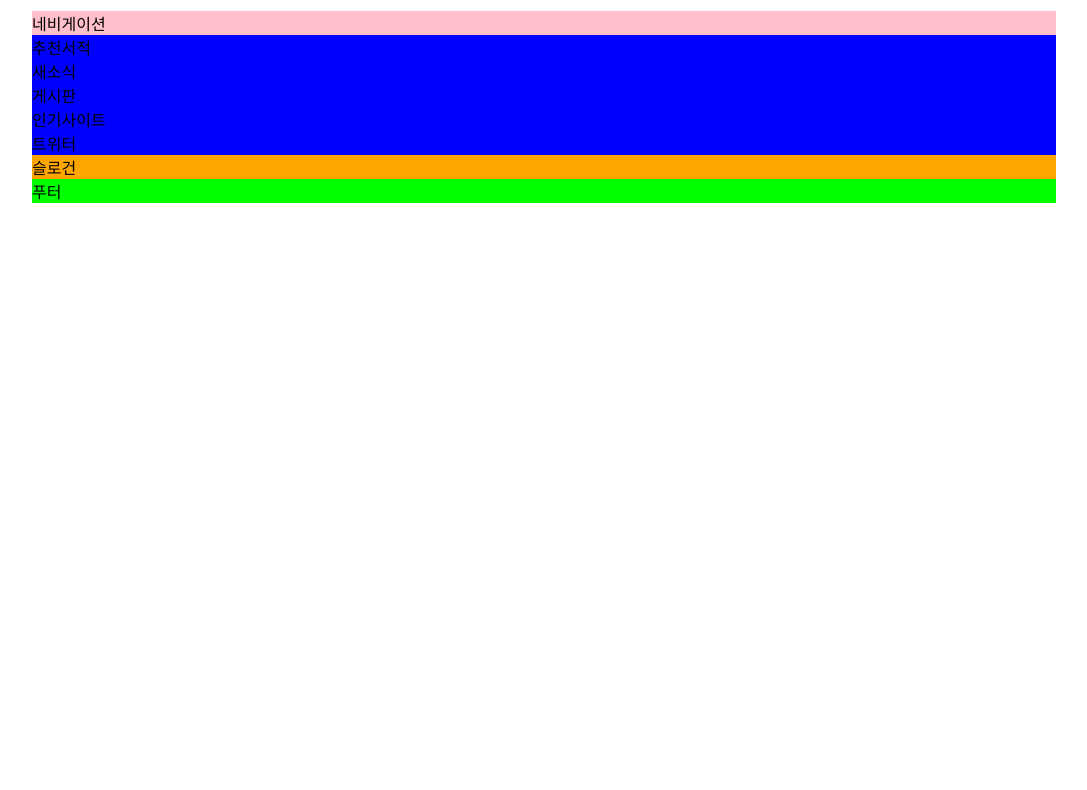
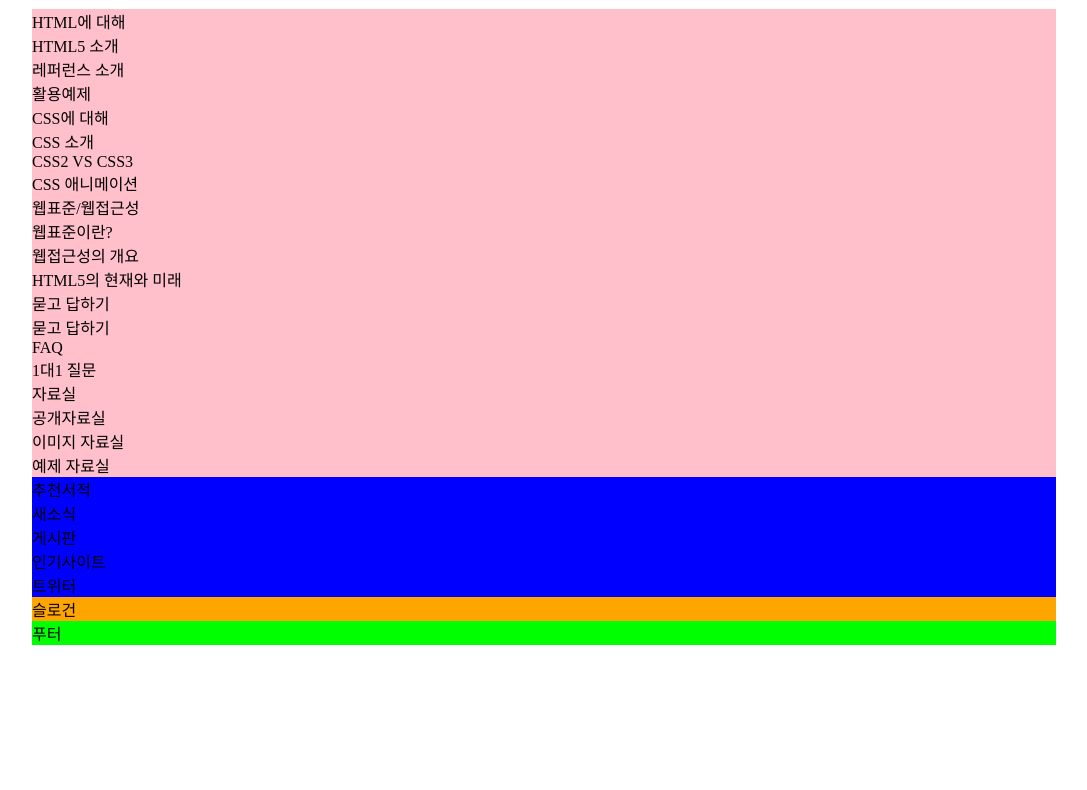
Before and after one commit to jyj0436/jyj0436.github.io, a plain HTML site: page index.html in a window 1280 px wide. Shown: the part 98-888 px from the top of the page, without its empty margins (96-1183 px from the left). Drawn offline with nearby package versions, Linux system fonts and the light colour scheme; a web font is replaced by a local one.

Commit message:
내비게이션 마크업 완성

```diff
--- a/index.html
+++ b/index.html
@@ -26,8 +26,8 @@
           <legend class="hidden">검색 폼</legend>
           <div class="search-wrap">
             <label class="hidden" for="search">검색어</label>
-            <input type="search " id="search" required placeholder="검색어를 입력하세요. ">
-            <button class="btn-search" type="submit ">검색</button>
+            <input type="search" id="search" required placeholder="검색어를 입력하세요.">
+            <button class="btn-search" type="submit">검색</button>
 
           </div>
 
@@ -40,7 +40,52 @@
       </form>
 
     </header>
-    <nav class="navigation ">네비게이션</nav>
+    <nav class="navigation">
+      <h2 class="hidden">
+        메인 메뉴
+      </h2>
+      <ul class="main-menu">
+        <li><span>HTML에 대해</span>
+          <ul class="sub-menu">
+            <li><a href="#">HTML5 소개</a></li>
+            <li><a href="#">레퍼런스 소개</a></li>
+            <li><a href="#">활용예제</a></li>
+          </ul>
+        </li>
+        <li><span>CSS에 대해</span>
+          <ul class="sub-menu">
+            <li><a href="#">CSS 소개</a></li>
+            <li><a href="#">CSS2 VS CSS3</a></li>
+            <li><a href="#">CSS 애니메이션</a></li>
+
+          </ul>
+        </li>
+        <li><span>웹표준/웹접근성</span>
+          <ul class="sub-menu">
+            <li><a href="#">웹표준이란?</a></li>
+            <li><a href="#">웹접근성의 개요</a></li>
+            <li><a href="#">HTML5의 현재와 미래</a></li>
+          </ul>
+        </li>
+
+        <li><span>묻고 답하기</span>
+          <ul class="sub-menu">
+            <li><a href="#">묻고 답하기</a></li>
+            <li><a href="#">FAQ</a></li>
+            <li><a href="#">1대1 질문</a></li>
+          </ul>
+        </li>
+        <li><span>자료실</span>
+          <ul class="sub-menu">
+            <li><a href="#">공개자료실</a></li>
+            <li><a href="#">이미지 자료실</a></li>
+            <li><a href="#">예제 자료실</a></li>
+          </ul>
+        </li>
+      </ul>
+
+
+    </nav>
     <main class="main-content ">
       <section class="recommend-book ">추천서적</section>
       <section class="news ">새소식</section>
```
